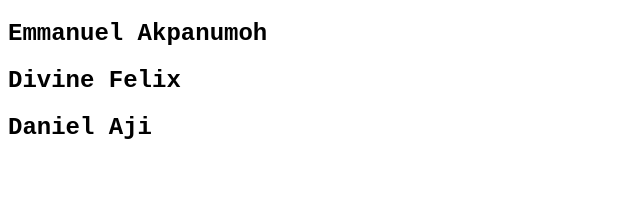
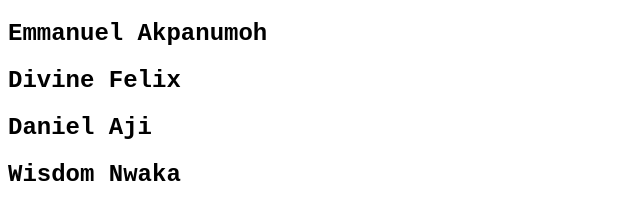
Before and after one commit to Emhaakay/Dev, a plain HTML site: page index.html in a window 1280 px wide. Shown: the whole page, without its empty margins (0-640 px from the left). Drawn offline with Linux system fonts and the light colour scheme.

Commit message:
Update index.html

```diff
--- a/index.html
+++ b/index.html
@@ -11,5 +11,6 @@
     <h2>Emmanuel Akpanumoh</h2>
     <h2>Divine Felix</h2>
     <h2>Daniel Aji </h2>
+    <h2>Wisdom Nwaka</h2>
 </body>
 </html>
```
